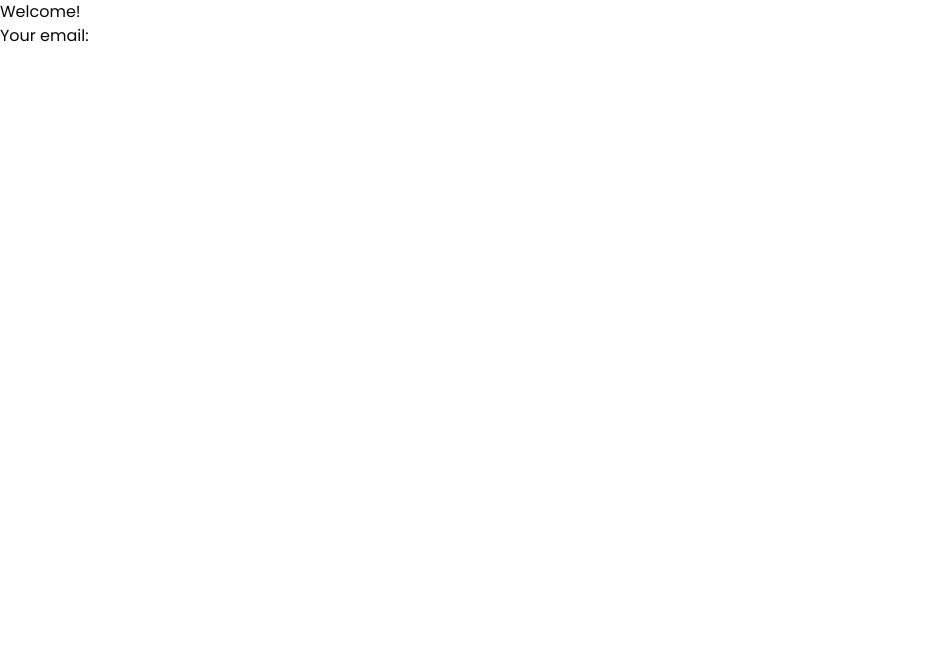
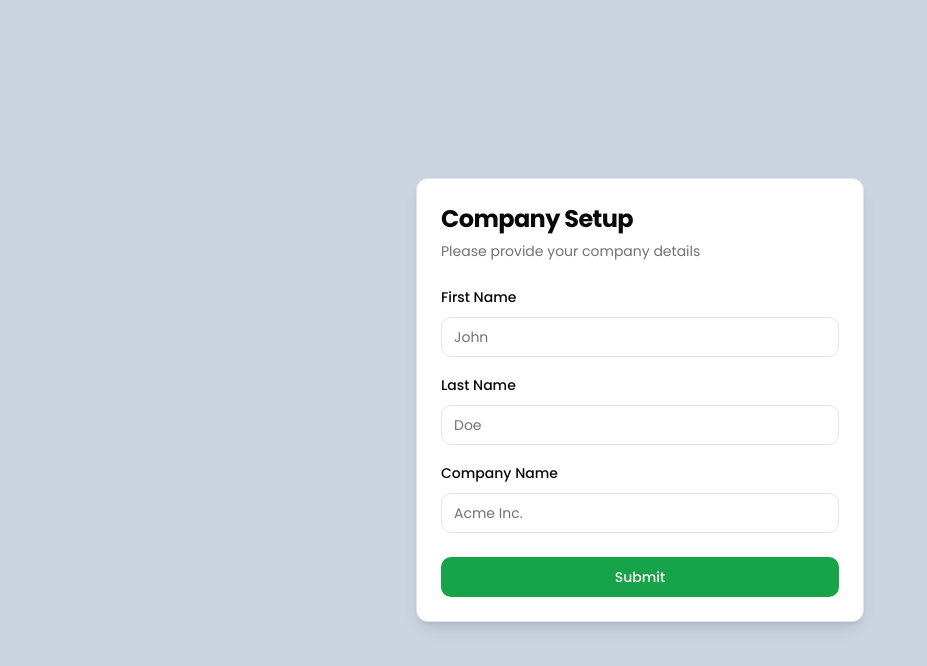
Before and after one commit to ProjectLedg/ProjectLedg, a React (Vite) app in the folder projectledg.client/: page /company-create in a window 1280 px wide. Shown: the top 666 px of the page, without its empty margins (0-927 px from the left). Built offline with nearby package versions, Linux system fonts and the light colour scheme.

Commit message:
Setup first form for CompanyCreatePage.jsx, Needs more discussion with team

```diff
--- a/projectledg.client/package.json
+++ b/projectledg.client/package.json
@@ -10,6 +10,7 @@
     "preview": "vite preview"
   },
   "dependencies": {
+    "@radix-ui/react-label": "^2.1.0",
     "@radix-ui/react-slot": "^1.1.0",
     "class-variance-authority": "^0.7.0",
     "clsx": "^2.1.1",
--- /dev/null
+++ b/projectledg.client/src/components/ui/label.jsx
@@ -0,0 +1,16 @@
+import * as React from "react"
+import * as LabelPrimitive from "@radix-ui/react-label"
+import { cva } from "class-variance-authority";
+
+import { cn } from "@/lib/utils"
+
+const labelVariants = cva(
+  "text-sm font-medium leading-none peer-disabled:cursor-not-allowed peer-disabled:opacity-70"
+)
+
+const Label = React.forwardRef(({ className, ...props }, ref) => (
+  <LabelPrimitive.Root ref={ref} className={cn(labelVariants(), className)} {...props} />
+))
+Label.displayName = LabelPrimitive.Root.displayName
+
+export { Label }
--- a/projectledg.client/src/pages/AccountHandlingPages/CompanyCreatePage.jsx
+++ b/projectledg.client/src/pages/AccountHandlingPages/CompanyCreatePage.jsx
@@ -1,15 +1,66 @@
-import React from 'react'
 import { useLocation } from 'react-router-dom'
+import React, { useState } from 'react'
+import { Button } from "@/components/ui/button"
+import { Input } from "@/components/ui/input"
+import { Label } from "@/components/ui/label"
+import { Card, CardContent, CardDescription, CardFooter, CardHeader, CardTitle } from "@/components/ui/card"
+
+const initialFields = [
+  { id: 'firstName', label: 'First Name', type: 'text', placeholder: 'John' },
+  { id: 'lastName', label: 'Last Name', type: 'text', placeholder: 'Doe' },
+  { id: 'companyName', label: 'Company Name', type: 'text', placeholder: 'Acme Inc.' },
+]
 
 export default function CompanyCreatePage() {
+
     const location = useLocation()
     const email = location.state?.email
 
-     return (
-    <div>
-      <h1>Welcome!</h1>
-      <p>Your email: {email}</p>
+    const [formData, setFormData] = useState({})
+
+  const handleInputChange = (e) => {
+    setFormData({ ...formData, [e.target.id]: e.target.value })
+  }
+
+  const handleSubmit = (e) => {
+    e.preventDefault()
+    console.log('Form submitted:', formData)
+    // Here you would typically send the data to your backend
+  }
+
+  return (
+    <div className="min-h-screen flex items-center justify-center bg-slate-300 backdrop-blur-md p-4">
+      <Card className="w-full max-w-md shadow-lg">
+        <CardHeader>
+          <CardTitle className="text-2xl font-bold">Company Setup</CardTitle>
+          <CardDescription>Please provide your company details {email}</CardDescription>
+        </CardHeader>
+        <form onSubmit={handleSubmit}>
+          <CardContent className="space-y-4">
+            {initialFields.map((field) => (
+              <div key={field.id} className="space-y-2">
+                <Label htmlFor={field.id}>{field.label}</Label>
+                <Input
+                  type={field.type}
+                  id={field.id}
+                  placeholder={field.placeholder}
+                  onChange={handleInputChange}
+                  value={formData[field.id] || ''}
+                  className="w-full"
+                />
+              </div>
+            ))}
+          </CardContent>
+          <CardFooter>
+            <Button
+              type="submit"
+              className="w-full transition-all duration-200 ease-in-out transform hover:scale-105 focus:outline-none focus:ring-2 focus:ring-offset-2 focus:ring-primary"
+            >
+              Submit
+            </Button>
+          </CardFooter>
+        </form>
+      </Card>
     </div>
   )
-
 }
```
Also changed, not shown: 1 other file (tests, documents, lock files or other folders).
